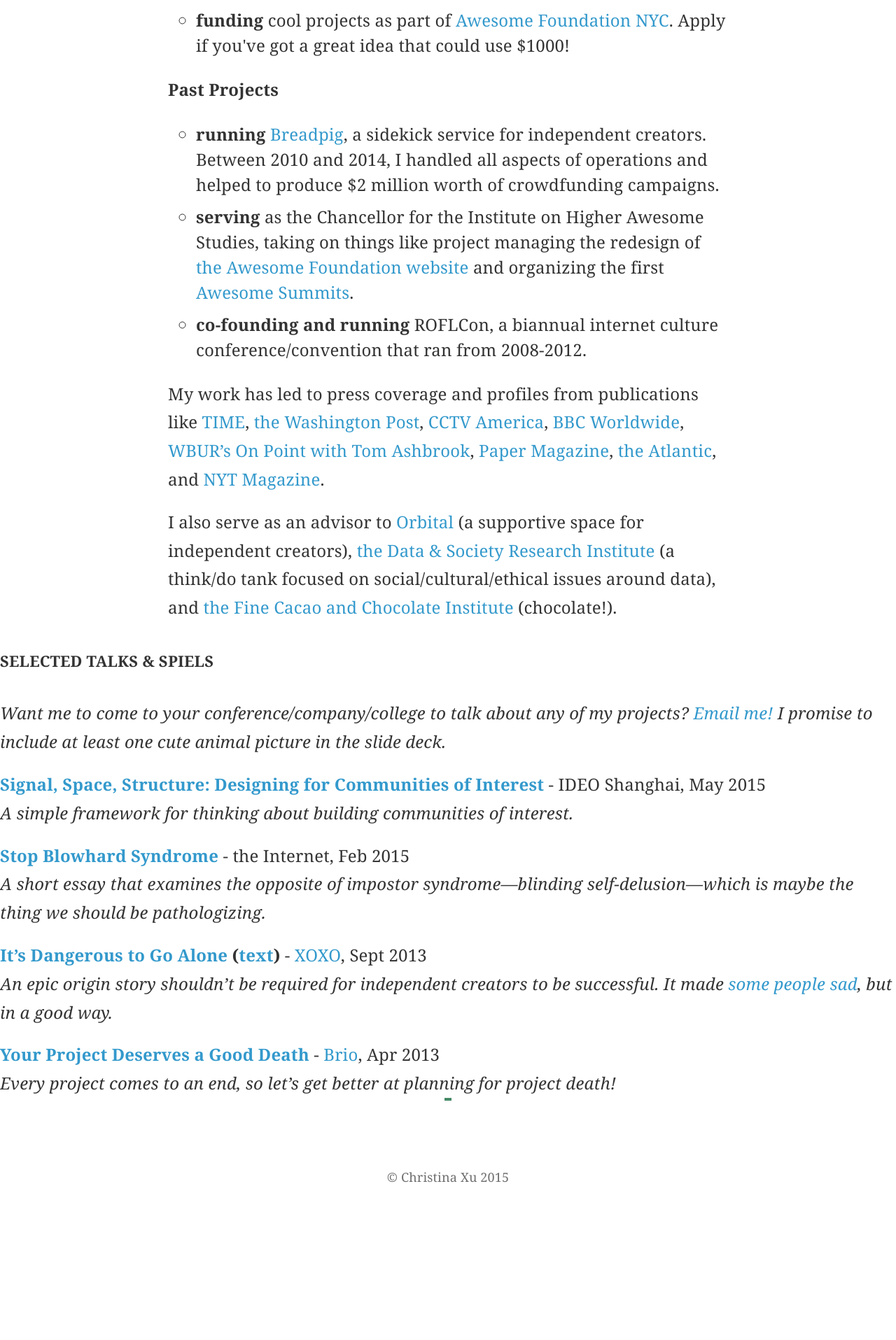
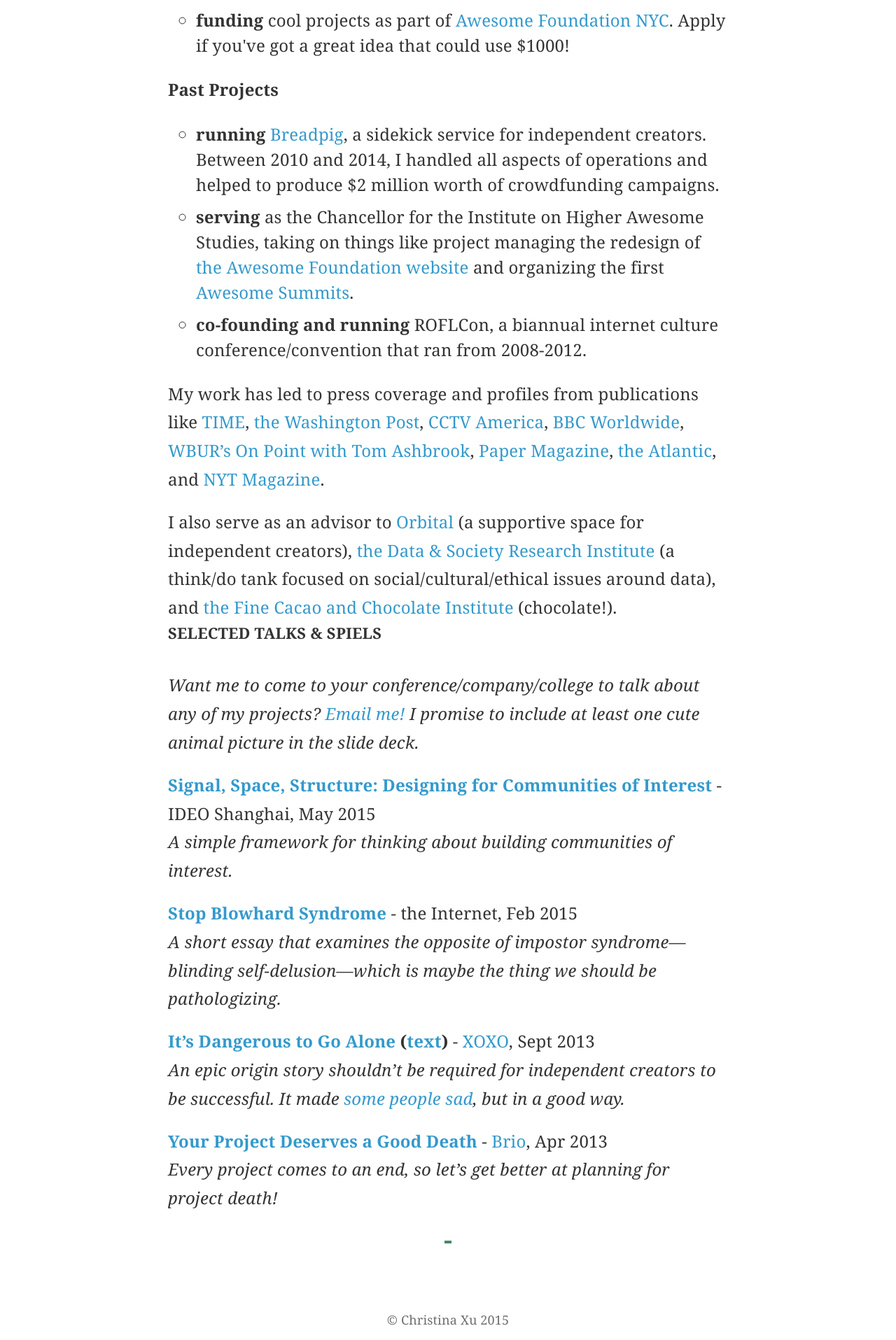
Before and after one commit to zamiang/christina-xu, a Jekyll site: the page built from index.html, in a window 1280 px wide. Shown: the part 1497-3412 px from the top of the page at 70% size. Built offline with Jekyll 4.4.1, drawn with Linux system fonts in a browser that asks for light colours; nearby versions of some CDN libraries; Markdown is read by kramdown in place of the engine named in the settings; before the commit the page ends 3208 px from its top, so only the background shows below that.

Commit message:
Update index.html

```diff
--- a/index.html
+++ b/index.html
@@ -5,7 +5,7 @@ layout: default
 <div class="hero-unit">
     <h1>Hey! I'm Christina Xu.</h1>
     <h3>I'm an independent ethnographic researcher, writer, and chaos wrangler based in New York.</h3>
-    <img src="https://cloud.githubusercontent.com/assets/192584/17003919/40d052ac-4ea0-11e6-90de-ec450f0b39dc.jpg" alt="Photo of Christina Xu. Photo by Tricia Wang" />
+    <img src="https://cloud.githubusercontent.com/assets/192584/17004250/219fdfe0-4ea2-11e6-830f-a5b2f342abea.jpg" alt="Photo of Christina Xu. Photo by Tricia Wang" />
 </div>
 
 <header id="main-header">
@@ -46,9 +46,8 @@ layout: default
             I also serve as an advisor to <a href="http://orbital.nyc">Orbital</a> (a supportive space for independent creators), <a href="http://datasociety.net">the Data & Society Research Institute</a> (a think/do tank focused on social/cultural/ethical issues around data), and <a href="http://chocolateinstitute.org">the Fine Cacao and Chocolate Institute</a> (chocolate!).
         </p>
     </div>
-</section>
 
-<div class="section-content">
+    <div class="section-content">
         <div class="item-heading large-heading">Selected Talks & Spiels</div>
         <p>
             <i>Want me to come to your conference/company/college to talk about any of my projects? <a href="mailto:hey@christinaxu.org">Email me!</a> I promise to include at least one cute animal picture in the slide deck.</i>
@@ -73,3 +72,4 @@ layout: default
             <i>Every project comes to an end, so let’s get better at planning for project death!</i>
         </p>
     </div>
+</section>
```
